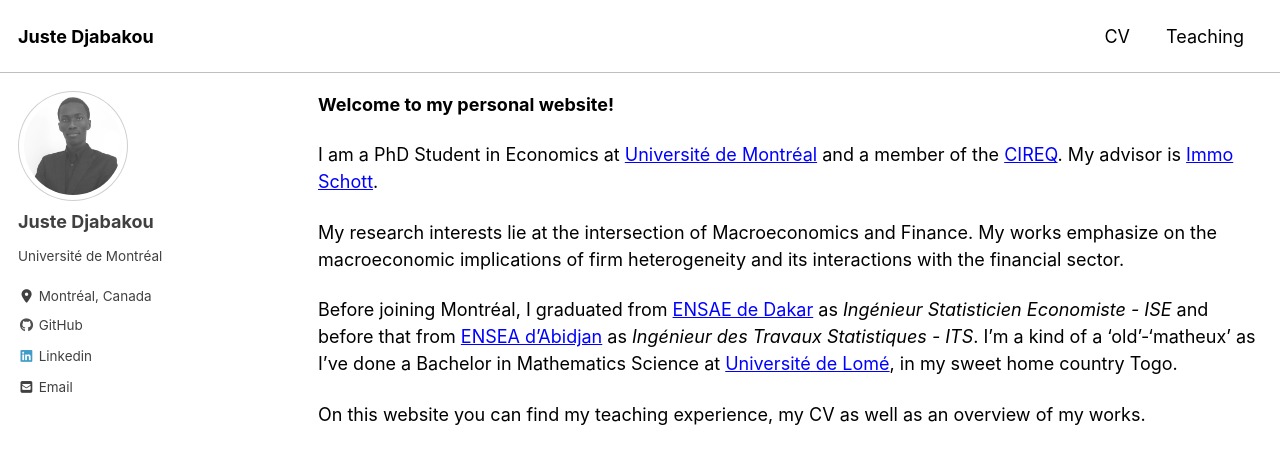
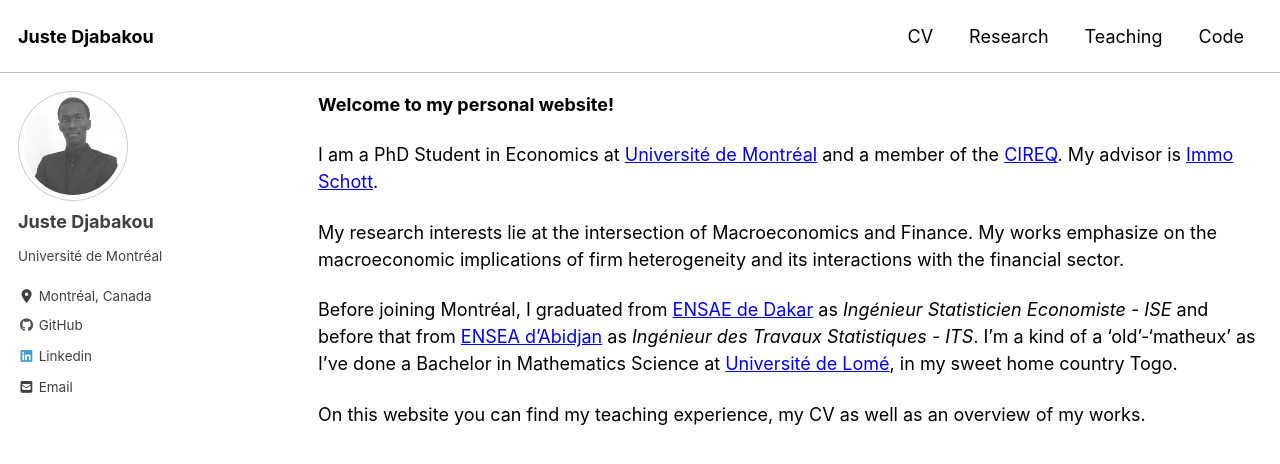
Before and after one commit to justedjabakou/justedjabakou.github.io, a Jekyll site: the page built from index.md, in a window 1280 px wide and 900 px high. Shown: the top 464 px of the window. Built offline with Jekyll 4.4.1, drawn with Linux system fonts in a browser that asks for light colours; cached includes are drawn as plain includes; nearby versions of some CDN libraries; the list of posts is cut into pages by our own code.

Commit message:
Update navigation.yml

```diff
--- a/_data/navigation.yml
+++ b/_data/navigation.yml
@@ -3,5 +3,11 @@ main:
   - title: "CV"
     url: /cv
 
+  - title: "Research"
+    url: /research
+
   - title: "Teaching"
     url: /teaching
+
+  - title: "Code"
+    url: /nb
```
